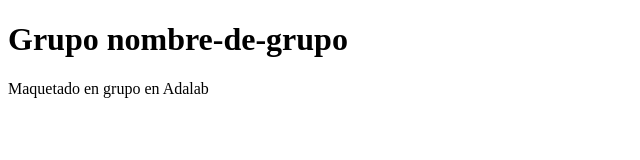
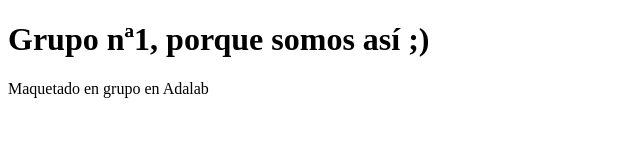
Before and after one commit to MariaMunozR/1.8-ejercicio1, a plain HTML site: page index.html in a window 1280 px wide. Shown: the whole page, without its empty margins (0-640 px from the left). Drawn offline with Linux system fonts and the light colour scheme.

Commit message:
change text in body

```diff
--- a/index.html
+++ b/index.html
@@ -1,12 +1,14 @@
 <!DOCTYPE html>
 <html lang="en">
+
 <head>
   <meta charset="UTF-8" />
   <title>Maria y SAndra dia 23</title>
 </head>
+
 <body>
   <header>
-      <h1>Grupo nombre-de-grupo</h1>
+    <h1>Grupo nª1, porque somos así ;)</h1>
   </header>
   <main>
     <section class="motivacion"></section>
@@ -16,4 +18,5 @@
     <p>Maquetado en grupo en Adalab</p>
   </footer>
 </body>
+
 </html>
```
Lines whose indentation alone changed are shown as unchanged.
